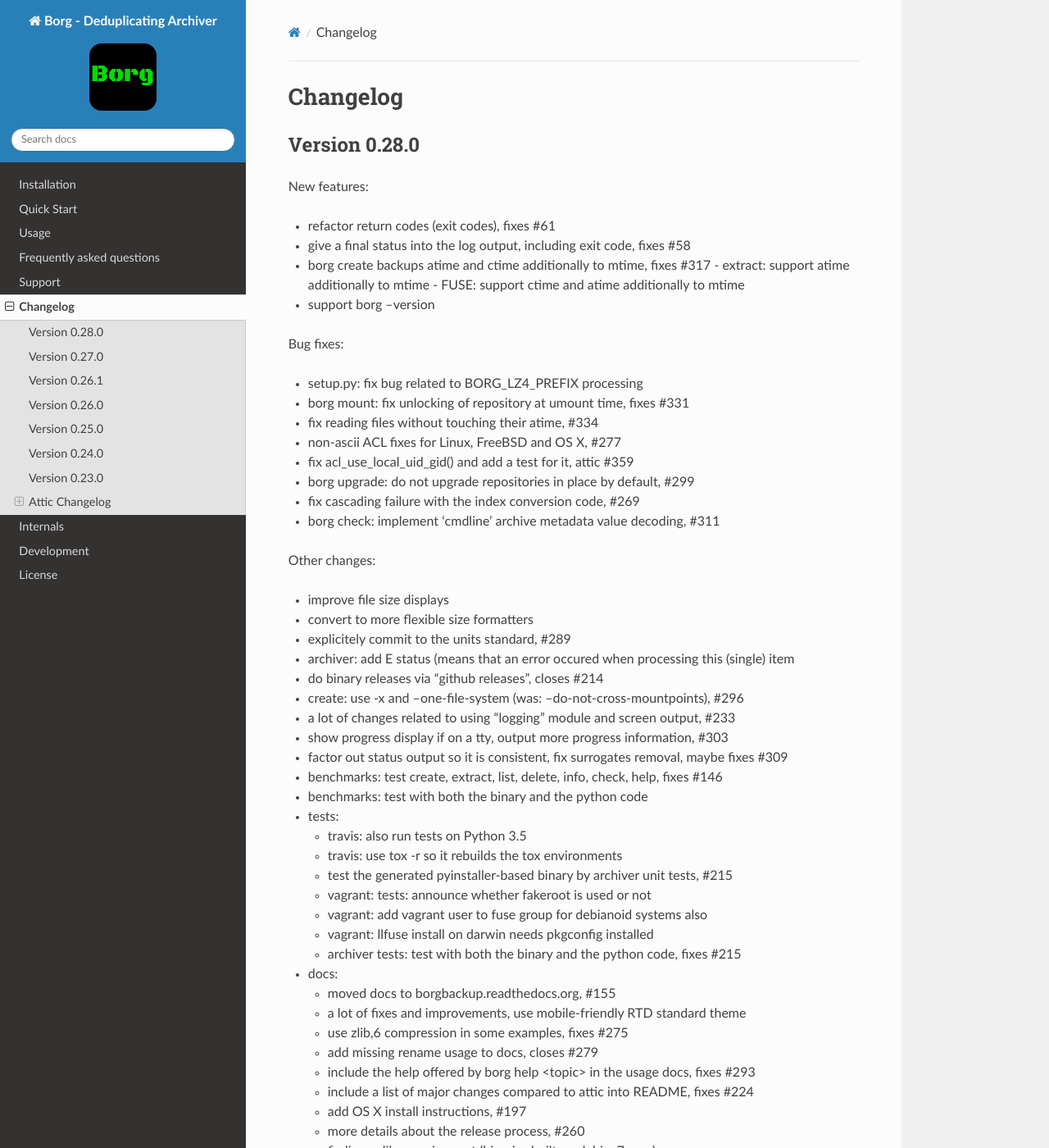
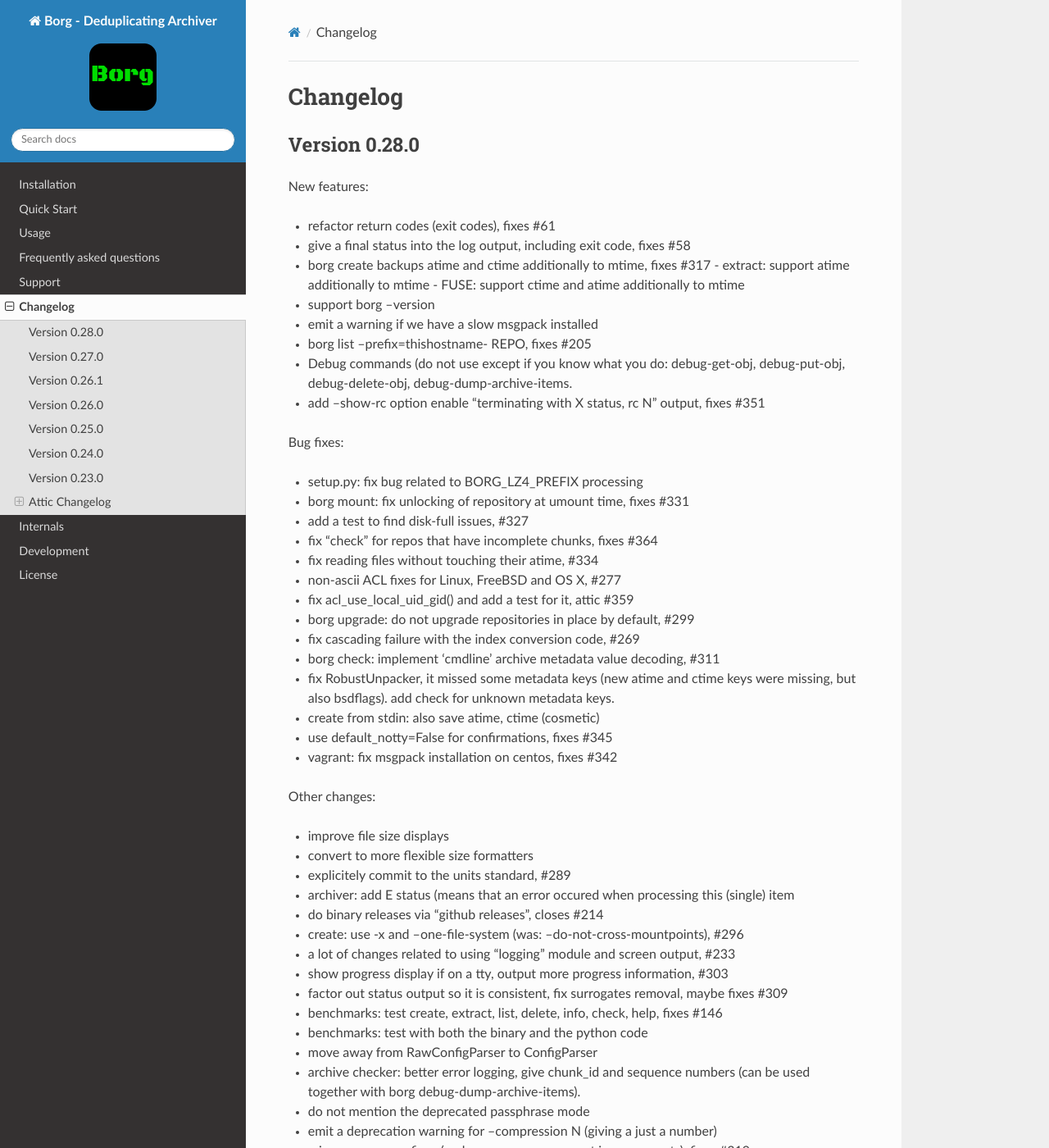
Before and after one commit to borgbackup/borg, a Sphinx documentation site: the page built from docs/changes.rst, in a window 1280 px wide and 1400 px high. Shown: the whole window at 82% size. Built offline with Sphinx 7.4.7 and the Read the Docs theme 2.0.0, drawn with Linux system fonts in a browser that asks for light colours; the version number could not be read and is left out; some of the changed text lies outside the part shown.

Commit message:
updated CHANGES

```diff
--- a/docs/changes.rst
+++ b/docs/changes.rst
@@ -12,17 +12,29 @@
   - extract: support atime additionally to mtime
   - FUSE: support ctime and atime additionally to mtime
 - support borg --version
+- emit a warning if we have a slow msgpack installed
+- borg list --prefix=thishostname- REPO, fixes #205
+- Debug commands (do not use except if you know what you do: debug-get-obj,
+  debug-put-obj, debug-delete-obj, debug-dump-archive-items.
+- add --show-rc option enable "terminating with X status, rc N" output, fixes #351
 
 Bug fixes:
 
 - setup.py: fix bug related to BORG_LZ4_PREFIX processing
 - borg mount: fix unlocking of repository at umount time, fixes #331
+- add a test to find disk-full issues, #327
+- fix "check" for repos that have incomplete chunks, fixes #364
 - fix reading files without touching their atime, #334
 - non-ascii ACL fixes for Linux, FreeBSD and OS X, #277
 - fix acl_use_local_uid_gid() and add a test for it, attic #359
 - borg upgrade: do not upgrade repositories in place by default, #299
 - fix cascading failure with the index conversion code, #269
 - borg check: implement 'cmdline' archive metadata value decoding, #311
+- fix RobustUnpacker, it missed some metadata keys (new atime and ctime keys
+  were missing, but also bsdflags). add check for unknown metadata keys.
+- create from stdin: also save atime, ctime (cosmetic)
+- use default_notty=False for confirmations, fixes #345
+- vagrant: fix msgpack installation on centos, fixes #342
 
 Other changes:
 
@@ -39,6 +51,14 @@
   maybe fixes #309
 - benchmarks: test create, extract, list, delete, info, check, help, fixes #146
 - benchmarks: test with both the binary and the python code
+- move away from RawConfigParser to ConfigParser
+- archive checker: better error logging, give chunk_id and sequence numbers
+  (can be used together with borg debug-dump-archive-items).
+- do not mention the deprecated passphrase mode
+- emit a deprecation warning for --compression N (giving a just a number)
+- misc .coverragerc fixes (and coverage measurment improvements), fixes #319
+- refactor confirmation code, reduce code duplication, add tests
+- prettier error messages, fixes #307, #57
 - tests:
 
   - travis: also run tests on Python 3.5
@@ -47,6 +67,7 @@
   - vagrant: tests: announce whether fakeroot is used or not
   - vagrant: add vagrant user to fuse group for debianoid systems also
   - vagrant: llfuse install on darwin needs pkgconfig installed
+  - vagrant: use pyinstaller from develop branch, fixes #336
   - archiver tests: test with both the binary and the python code, fixes #215
 - docs:
 
@@ -64,6 +85,10 @@
   - remove api docs (too much breakage on rtd)
   - borgbackup install + basics presentation (asciinema)
   - describe the current style guide in documentation
+  - add section about debug commands
+  - warn about not running out of space
+  - add example for rename
+  - improve chunker params docs, fixes #362
 
 
 Version 0.27.0
```
